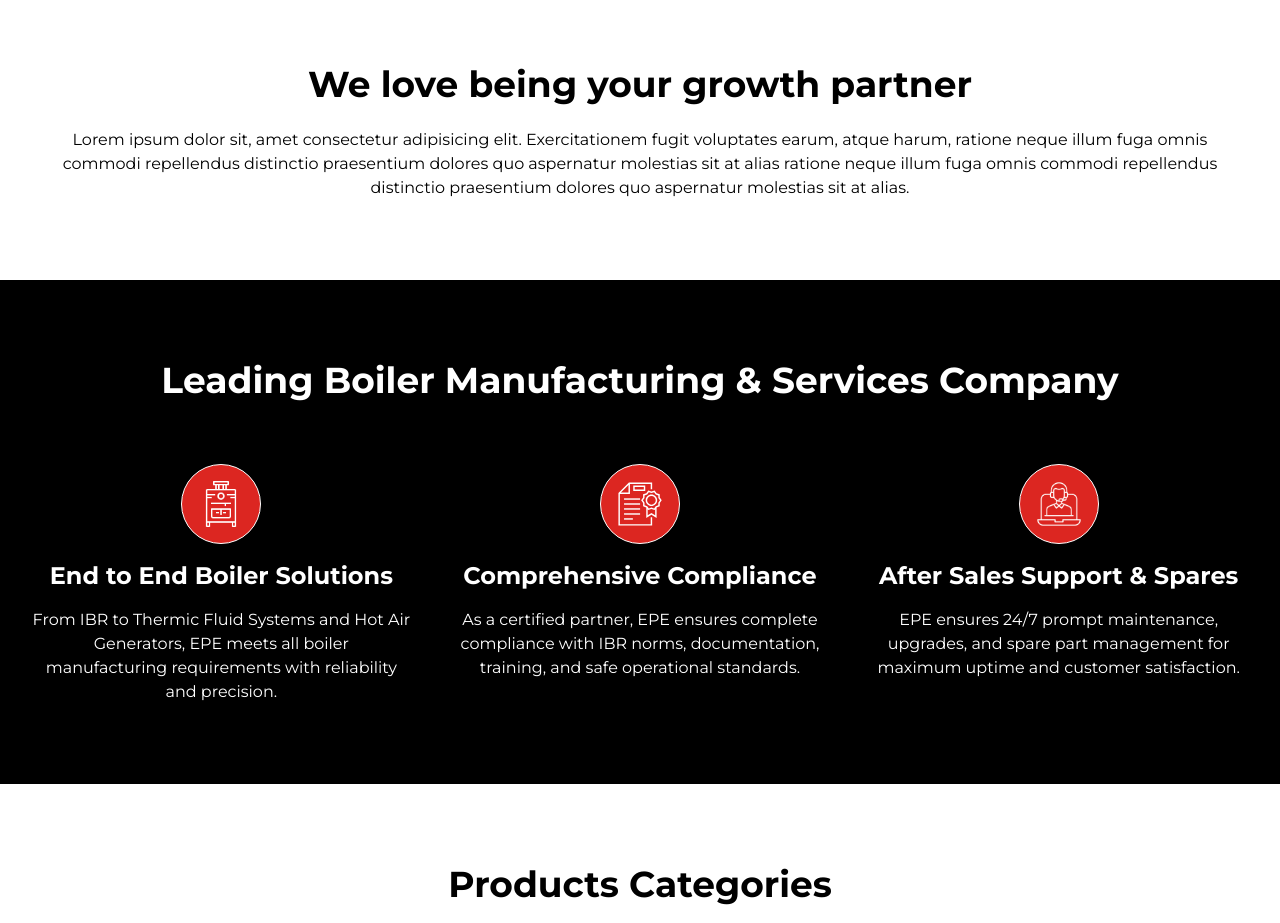
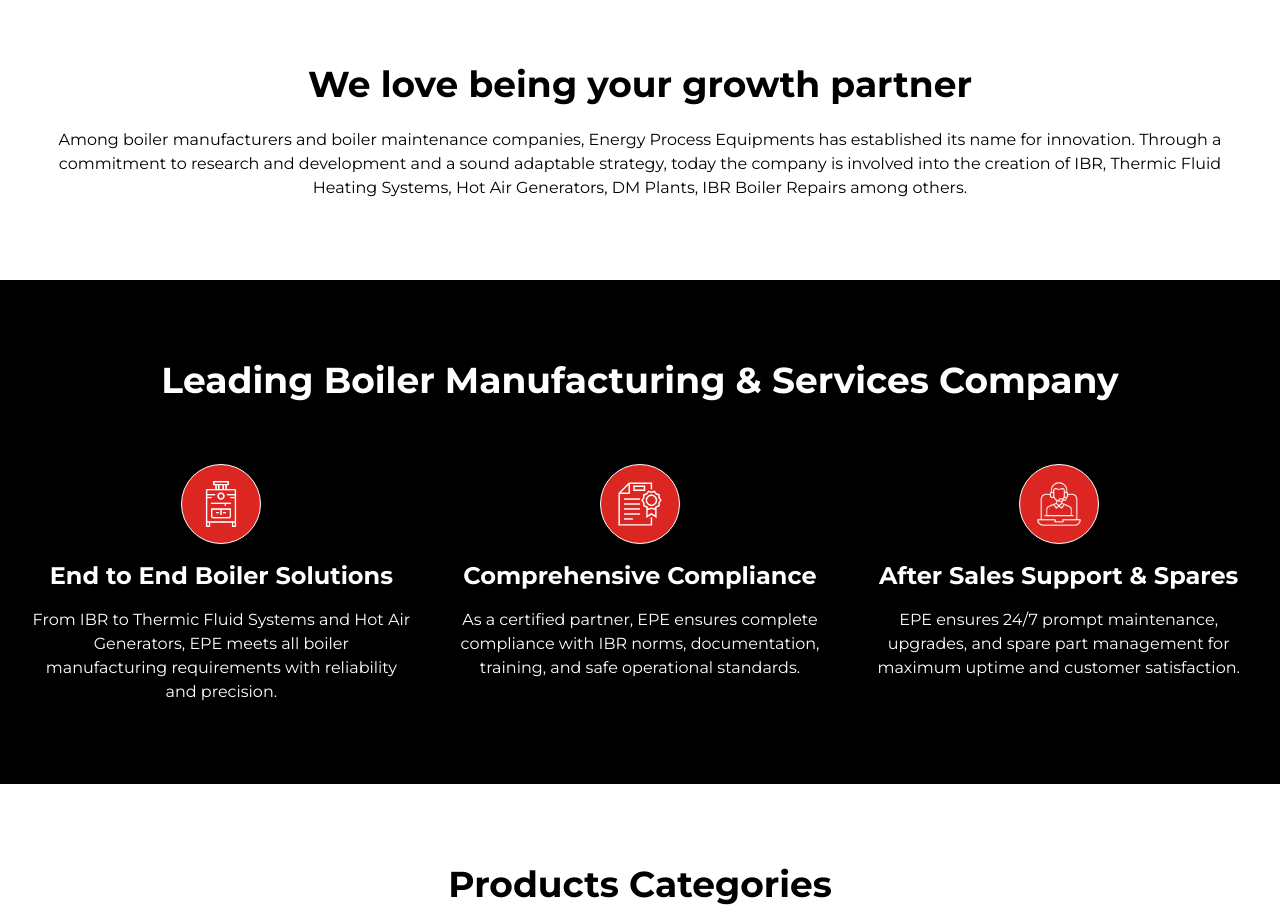
Before and after one commit to bluechipclicks/energy-process-equipment-new, a Next.js app: page / in a window 1280 px wide. Shown: the part 1000-1923 px from the top of the page. Built offline with nearby package versions, Linux system fonts and the light colour scheme.

Commit message:
content updated

```diff
--- a/src/components/ClientSilder.jsx
+++ b/src/components/ClientSilder.jsx
@@ -47,12 +47,7 @@
         <h2 className="text-3xl md:text-4xl font-semibold mb-6">We love being your growth partner</h2>
         </div>
         <p className=" text-sm md:text-base text-black">
-          Lorem ipsum dolor sit, amet consectetur adipisicing elit.
-          Exercitationem fugit voluptates earum, atque harum, ratione neque
-          illum fuga omnis commodi repellendus distinctio praesentium dolores
-          quo aspernatur molestias sit at alias ratione neque illum fuga omnis
-          commodi repellendus distinctio praesentium dolores quo aspernatur
-          molestias sit at alias.
+          Among boiler manufacturers and boiler maintenance companies, Energy Process Equipments has established its name for innovation. Through a commitment to research and development and a sound adaptable strategy, today the company is involved into the creation of IBR, Thermic Fluid Heating Systems, Hot Air Generators, DM Plants, IBR Boiler Repairs among others.
         </p>
       </div>
     </section>
```
